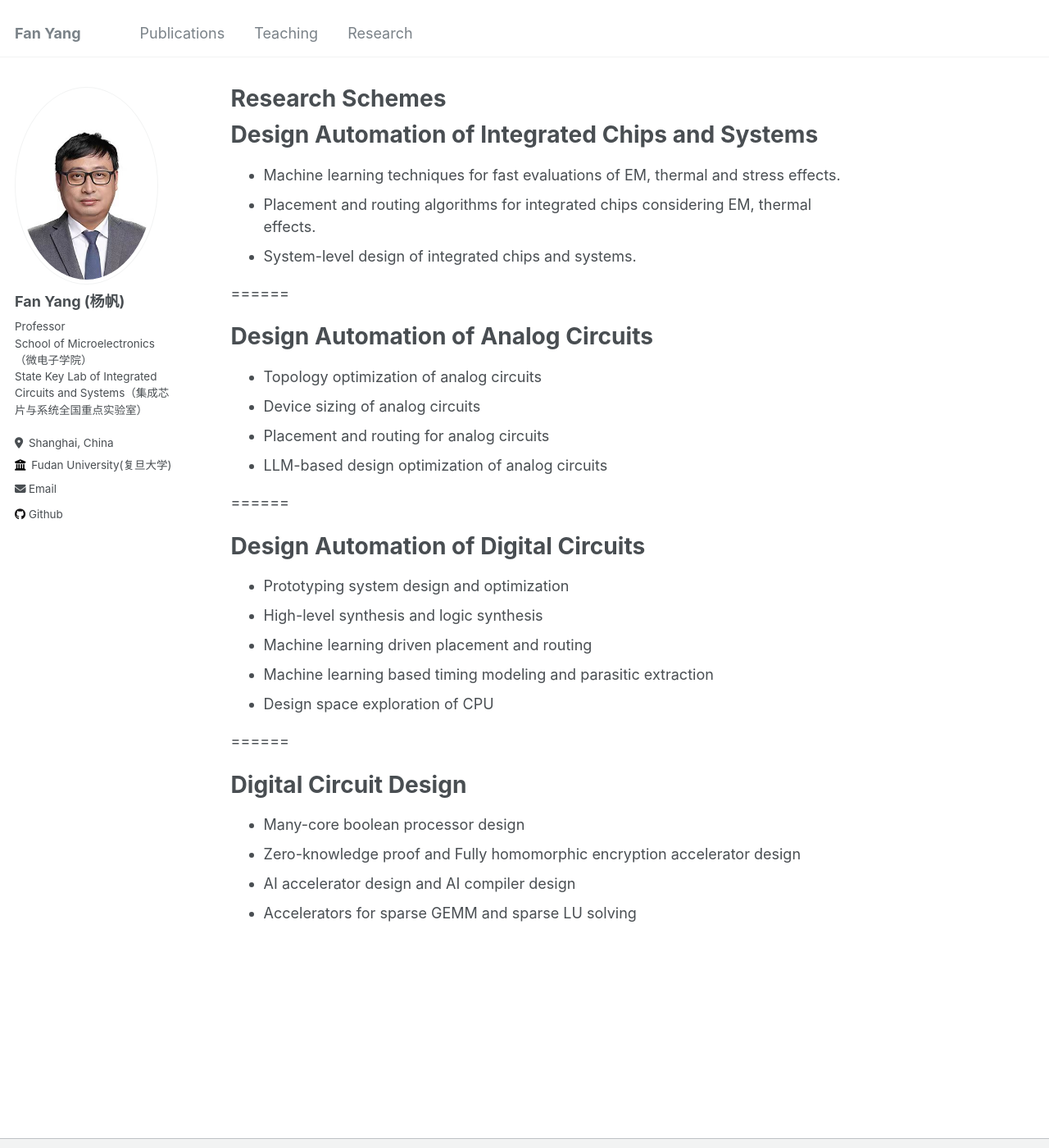
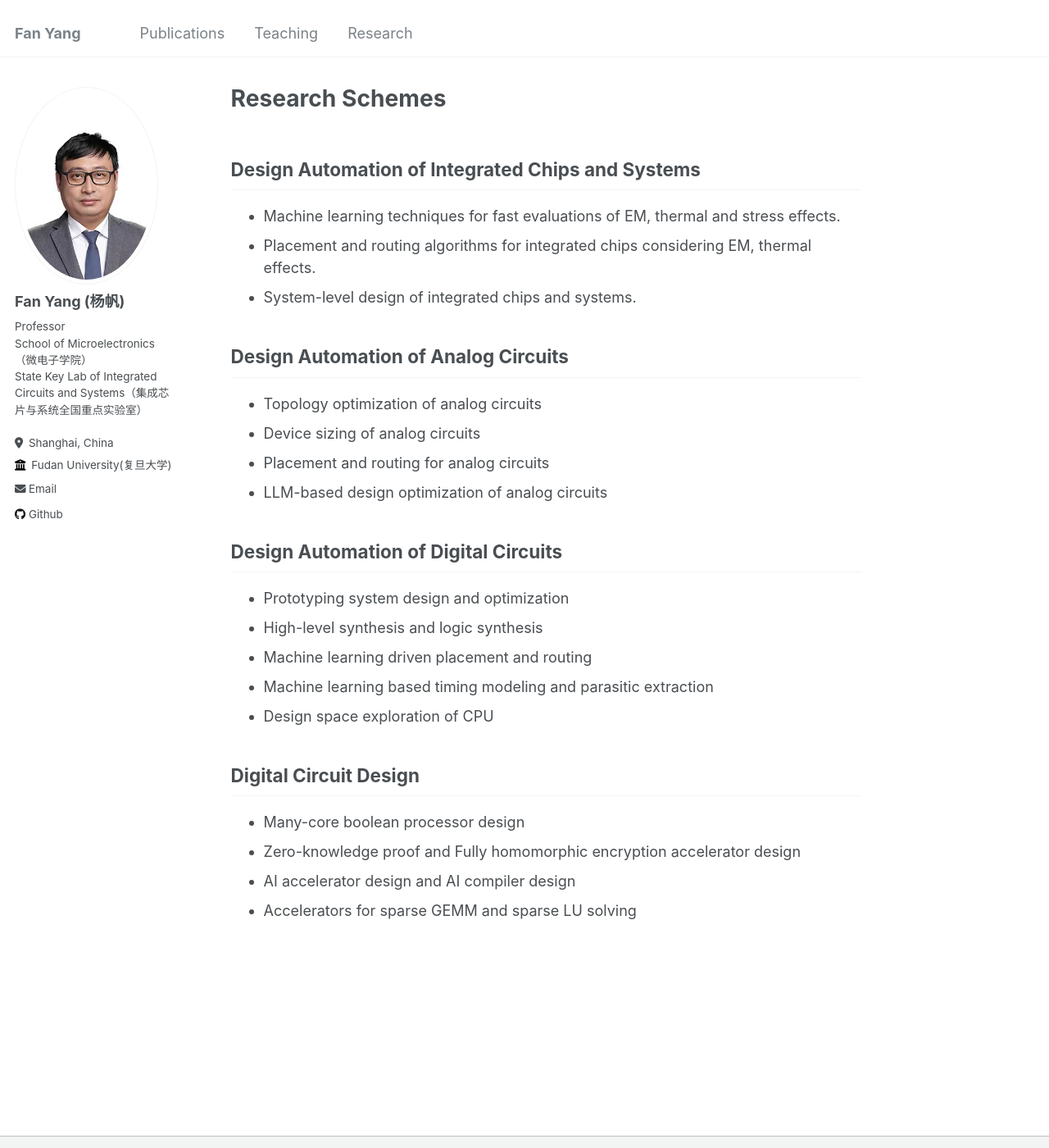
Before and after one commit to ephonic/ephonic.github.io, a Jekyll site: the page built from _pages/research.md, in a window 1280 px wide and 1400 px high. Shown: the whole window at 82% size. Built offline with Jekyll 4.4.1, drawn with Linux system fonts in a browser that asks for light colours.

```diff
--- a/_pages/research.md
+++ b/_pages/research.md
@@ -7,23 +7,21 @@ redirect_from:
   - /research.html
 ---
 
-# Design Automation of Integrated Chips and Systems
+## Design Automation of Integrated Chips and Systems
 * Machine learning techniques for fast evaluations of EM, thermal and stress effects.
 * Placement and routing algorithms for integrated chips considering EM, thermal effects.
 * System-level design of integrated chips and systems.
 
 
-======
 
-# Design Automation of Analog Circuits
+## Design Automation of Analog Circuits
 * Topology optimization of analog circuits
 * Device sizing of analog circuits
 * Placement and routing for analog circuits
 * LLM-based design optimization of analog circuits
 
 
-======
-# Design Automation of Digital Circuits
+## Design Automation of Digital Circuits
 * Prototyping system design and optimization
 * High-level synthesis and logic synthesis
 * Machine learning driven placement and routing
@@ -31,8 +29,7 @@ redirect_from:
 * Design space exploration of CPU
 
 
-======
-# Digital Circuit Design
+## Digital Circuit Design
 * Many-core boolean processor design
 * Zero-knowledge proof and Fully homomorphic encryption accelerator design
 * AI accelerator design and AI compiler design
```
